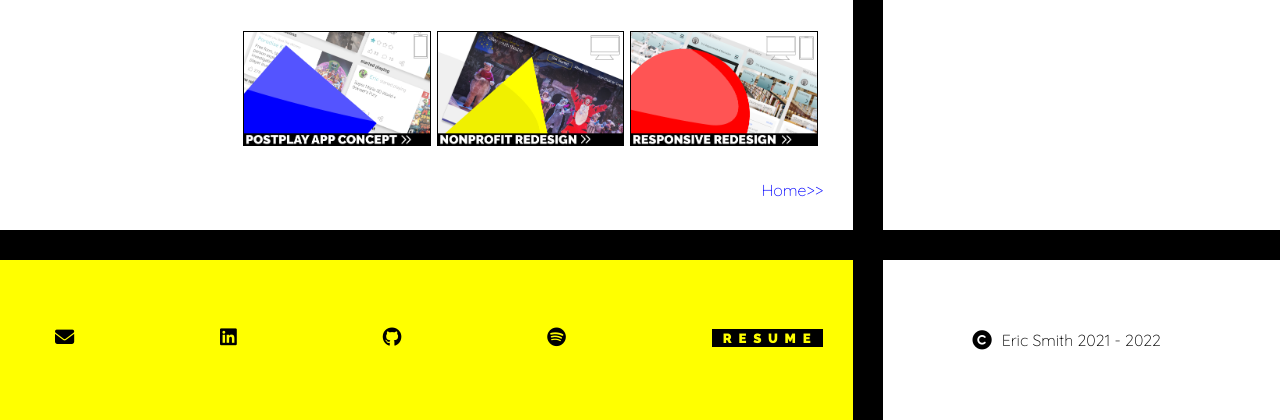
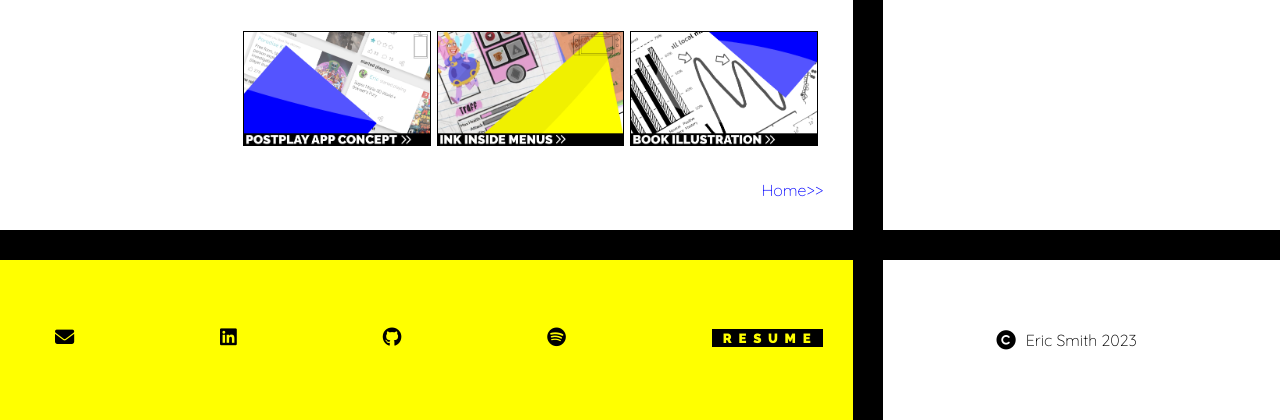
Before and after one commit to itsericsmooth/portfolio, a plain HTML site: page mario.html in a window 1280 px wide. Shown: the part 4273-4693 px from the top of the page. Drawn offline with Linux system fonts and the light colour scheme.

Commit message:
Update mario.html

```diff
--- a/mario.html
+++ b/mario.html
@@ -55,8 +55,8 @@
     <img class="caseImage element" src="images/mario.gif">
     <div class="element bottomLinks">
         <a href="postplay.html"><img class="smallCard post" src="images/post.png"></a>
-        <a href="vyt.html"><img class="smallCard vyt" src="images/vyt.png"></a>
-        <a href="edu.html"><img class="smallCard ed" src="images/ed.png"></a>
+        <a href="inkinside.html"><img class="smallCard" src="images/Ink button.png"></a>
+        <a href="bookillustration.html"><img class="smallCard" src="images/book.png"></a>
     </div>
     <a class="link right" href="index.html"><p>Home>></p></a>
   </div>
@@ -76,14 +76,14 @@
         <li><a href="https://www.linkedin.com/in/eric-smith-275bb9120/" target="_blank" rel="noopener noreferrer"><i class="fab fa-linkedin"></i></a></li>
         <li><a href="https://github.com/itsericsmooth" target="_blank" rel="noopener noreferrer"><i class="fab fa-github"></i></a></li>
         <li><a href="https://open.spotify.com/artist/0FeB3XN2sHFQuPIeW6xOfr?si=ajxFCA1TS6OaElPvkPUu7g" target="_blank" rel="noopener noreferrer"><i class="fab fa-spotify"></a></i></li>
-        <li><a href="Eric Smith UI Resume.pdf" target="_blank" rel="noopener noreferrer"><button>RESUME</button></a></li>
+        <li><a href="Eric Smith Resume 2023.pdf" target="_blank" rel="noopener noreferrer"><button>RESUME</button></a></li>
       </ul>
     </div>
 <div class="fvblLeft"></div>
 <div class="footerVblackLine"></div>
 <div class="whiteChunk">
     <i class="fas fa-copyright"></i>
-    <p>Eric Smith 2021 - 2022</p>
+    <p>Eric Smith 2023</p>
 </div>
     </section>
   </footer>
```
